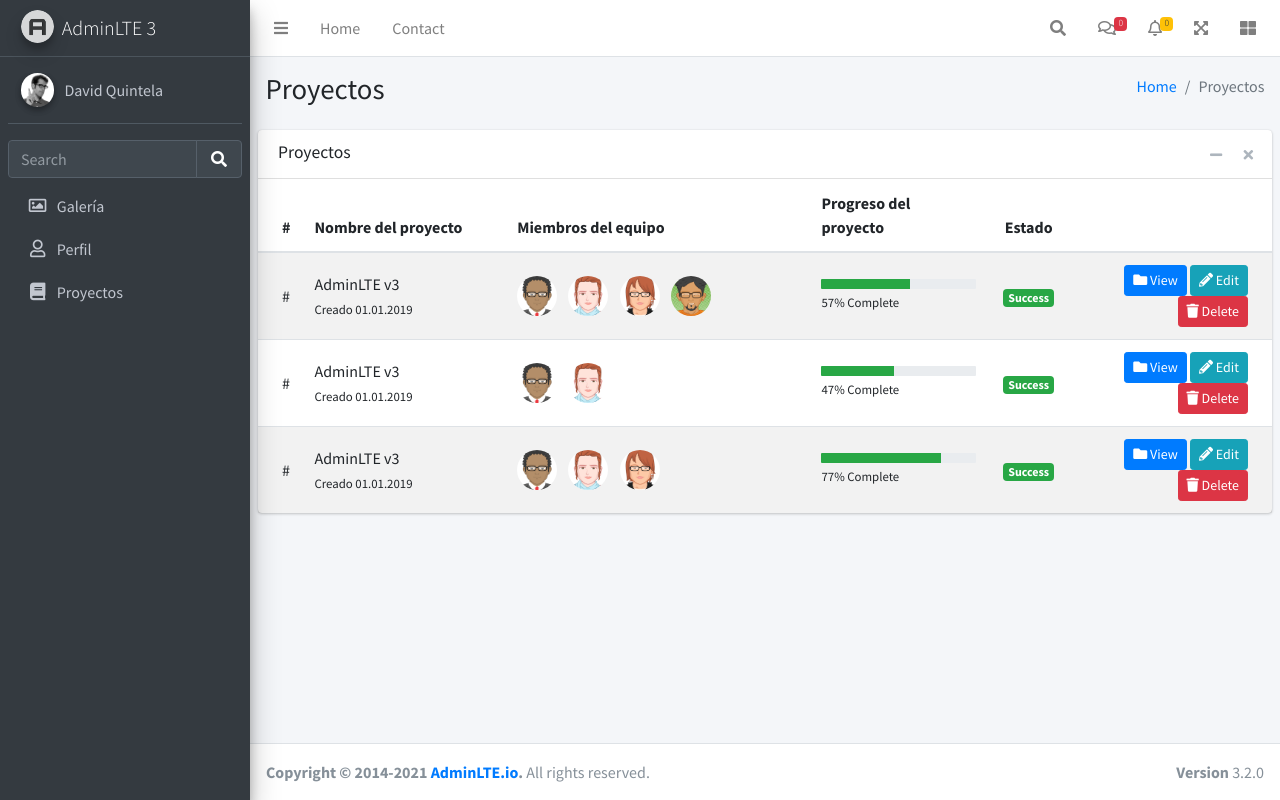
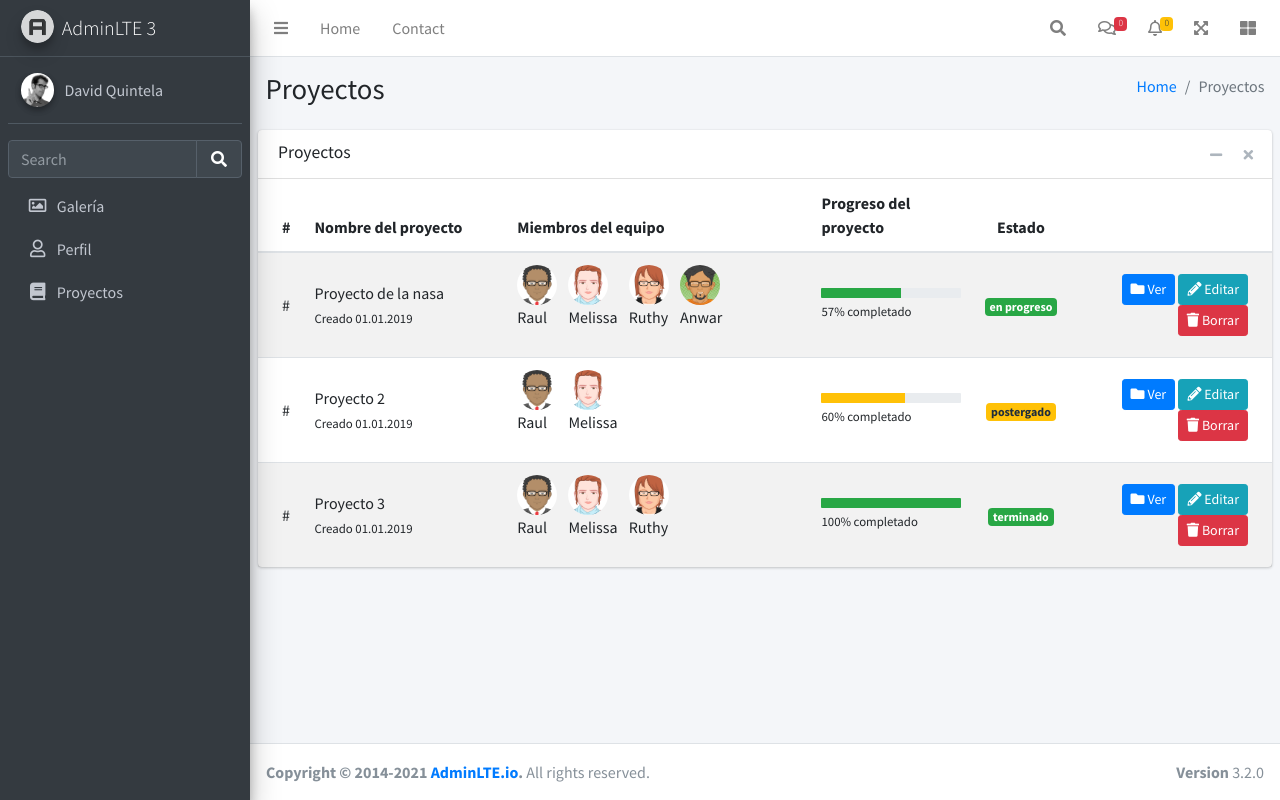
Before and after one commit to dq-datasci/final_pro_web, a Flask app: page /proyectos in a window 1280 px wide. Run offline with Flask 3, Linux system fonts and the light colour scheme; some libraries are stand-ins or nearby versions.

Commit message:
chore: cambie algunos colores, porcentajes y lo puse en español

```diff
--- a/src/app.py
+++ b/src/app.py
@@ -49,20 +49,20 @@
 @app.route('/proyectos')
 def proyectos():
     proyecto_1 = {
-        "nombre": "Proyecto 1",
+        "nombre": "Proyecto de la nasa",
         "progreso": ["57%", "completado"],
         "grupo_trabajo": ["Raul", "Melissa", "Ruthy", "Anwar"],
         "estado": ["en progreso", "terminado", "postergado"]
         }
     proyecto_2 = {
         "nombre": "Proyecto 2",
-        "progreso": ["47%", "completado"],
+        "progreso": ["60%", "completado"],
         "grupo_trabajo": ["Raul", "Melissa", "Ruthy", "Anwar"],
         "estado": ["en progreso", "terminado", "postergado"]
         }
     proyecto_3 = {
         "nombre": "Proyecto 3",
-        "progreso": ["77%", "completado"],
+        "progreso": ["100%", "completado"],
         "grupo_trabajo": ["Raul", "Melissa", "Ruthy", "Anwar"],
         "estado": ["en progreso", "terminado", "postergado"]
         }
--- a/templates/proyectos.html
+++ b/templates/proyectos.html
@@ -228,7 +228,7 @@
                       </td>
                       <td>
                           <a>
-                              AdminLTE v3
+                              {{proyecto_1.nombre}}
                           </a>
                           <br/>
                           <small>
@@ -239,15 +239,19 @@
                           <ul class="list-inline">
                               <li class="list-inline-item">
                                   <img alt="Avatar" class="table-avatar" src="{{ url_for('static', filename='dist/img/avatar.png') }}">
+                                  <p>{{proyecto_1.grupo_trabajo[0]}}</p>
                               </li>
                               <li class="list-inline-item">
                                   <img alt="Avatar" class="table-avatar" src="{{ url_for('static', filename='dist/img/avatar2.png') }}">
+                                  <p>{{proyecto_1.grupo_trabajo[1]}}</p>
                               </li>
                               <li class="list-inline-item">
                                   <img alt="Avatar" class="table-avatar" src="{{ url_for('static', filename='dist/img/avatar3.png') }}">
+                                  <p>{{proyecto_1.grupo_trabajo[2]}}</p>
                               </li>
                               <li class="list-inline-item">
                                   <img alt="Avatar" class="table-avatar" src="{{ url_for('static', filename='dist/img/avatar4.png') }}">
+                                  <p>{{proyecto_1.grupo_trabajo[3]}}</p>
                               </li>
                           </ul>
                       </td>
@@ -257,27 +261,27 @@
                               </div>
                           </div>
                           <small>
-                              57% Complete
+                              {{proyecto_1.progreso[0]}} {{proyecto_1.progreso[1]}}
                           </small>
                       </td>
                       <td class="project-state">
-                          <span class="badge badge-success">Success</span>
+                          <span class="badge badge-success">{{proyecto_1.estado[0]}}</span>
                       </td>
                       <td class="project-actions text-right">
                           <a class="btn btn-primary btn-sm" href="#">
                               <i class="fas fa-folder">
                               </i>
-                              View
+                              Ver
                           </a>
                           <a class="btn btn-info btn-sm" href="#">
                               <i class="fas fa-pencil-alt">
                               </i>
-                              Edit
+                              Editar
                           </a>
                           <a class="btn btn-danger btn-sm" href="#">
                               <i class="fas fa-trash">
                               </i>
-                              Delete
+                              Borrar
                           </a>
                       </td>
                   </tr>
@@ -287,7 +291,7 @@
                       </td>
                       <td>
                           <a>
-                              AdminLTE v3
+                              {{proyecto_2.nombre}}
                           </a>
                           <br/>
                           <small>
@@ -298,39 +302,41 @@
                           <ul class="list-inline">
                               <li class="list-inline-item">
                                   <img alt="Avatar" class="table-avatar" src="{{ url_for('static', filename='dist/img/avatar.png') }}">
+                                  <p>{{proyecto_2.grupo_trabajo[0]}}</p>
                               </li>
                               <li class="list-inline-item">
                                   <img alt="Avatar" class="table-avatar" src="{{ url_for('static', filename='dist/img/avatar2.png') }}">
+                                  <p>{{proyecto_2.grupo_trabajo[1]}}</p>
                               </li>
                           </ul>
                       </td>
                       <td class="project_progress">
                           <div class="progress progress-sm">
-                              <div class="progress-bar bg-green" role="progressbar" aria-valuenow="47" aria-valuemin="0" aria-valuemax="100" style="width: 47%">
+                              <div class="progress-bar bg-yellow" role="progressbar" aria-valuenow="60" aria-valuemin="0" aria-valuemax="100" style="width: 60%">
                               </div>
                           </div>
                           <small>
-                              47% Complete
+                              {{proyecto_2.progreso[0]}} {{proyecto_2.progreso[1]}}
                           </small>
                       </td>
                       <td class="project-state">
-                          <span class="badge badge-success">Success</span>
+                          <span class="badge badge-warning">{{proyecto_2.estado[2]}}</span>
                       </td>
                       <td class="project-actions text-right">
                           <a class="btn btn-primary btn-sm" href="#">
                               <i class="fas fa-folder">
                               </i>
-                              View
+                              Ver
                           </a>
                           <a class="btn btn-info btn-sm" href="#">
                               <i class="fas fa-pencil-alt">
                               </i>
-                              Edit
+                              Editar
                           </a>
                           <a class="btn btn-danger btn-sm" href="#">
                               <i class="fas fa-trash">
                               </i>
-                              Delete
+                              Borrar
                           </a>
                       </td>
                   </tr>
@@ -340,7 +346,7 @@
                       </td>
                       <td>
                           <a>
-                              AdminLTE v3
+                              {{proyecto_3.nombre}}
                           </a>
                           <br/>
                           <small>
@@ -351,42 +357,45 @@
                           <ul class="list-inline">
                               <li class="list-inline-item">
                                   <img alt="Avatar" class="table-avatar" src="{{ url_for('static', filename='dist/img/avatar.png') }}">
+                                  <p>{{proyecto_3.grupo_trabajo[0]}}</p>
                               </li>
                               <li class="list-inline-item">
                                   <img alt="Avatar" class="table-avatar" src="{{ url_for('static', filename='dist/img/avatar2.png') }}">
+                                  <p>{{proyecto_3.grupo_trabajo[1]}}</p>
                               </li>
                               <li class="list-inline-item">
                                   <img alt="Avatar" class="table-avatar" src="{{ url_for('static', filename='dist/img/avatar3.png') }}">
+                                  <p>{{proyecto_3.grupo_trabajo[2]}}</p>
                               </li>
                           </ul>
                       </td>
                       <td class="project_progress">
                           <div class="progress progress-sm">
-                              <div class="progress-bar bg-green" role="progressbar" aria-valuenow="77" aria-valuemin="0" aria-valuemax="100" style="width: 77%">
+                              <div class="progress-bar bg-green" role="progressbar" aria-valuenow="100" aria-valuemin="0" aria-valuemax="100" style="width: 100%">
                               </div>
                           </div>
                           <small>
-                              77% Complete
+                              {{proyecto_3.progreso[0]}} {{proyecto_3.progreso[1]}}
                           </small>
                       </td>
                       <td class="project-state">
-                          <span class="badge badge-success">Success</span>
+                          <span class="badge badge-success">{{proyecto_3.estado[1]}}</span>
                       </td>
                       <td class="project-actions text-right">
                           <a class="btn btn-primary btn-sm" href="#">
                               <i class="fas fa-folder">
                               </i>
-                              View
+                              Ver
                           </a>
                           <a class="btn btn-info btn-sm" href="#">
                               <i class="fas fa-pencil-alt">
                               </i>
-                              Edit
+                              Editar
                           </a>
                           <a class="btn btn-danger btn-sm" href="#">
                               <i class="fas fa-trash">
                               </i>
-                              Delete
+                              Borrar
                           </a>
                       </td>
                   </tr>
```
